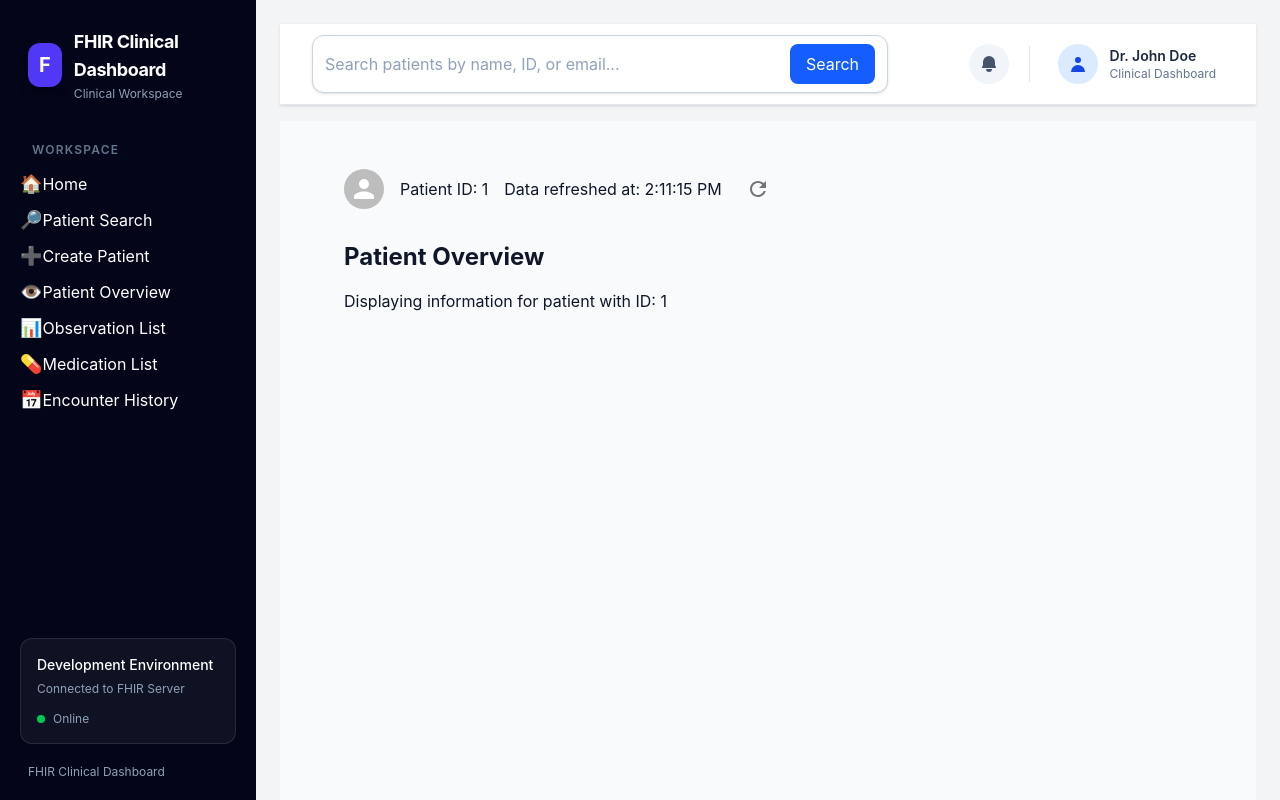
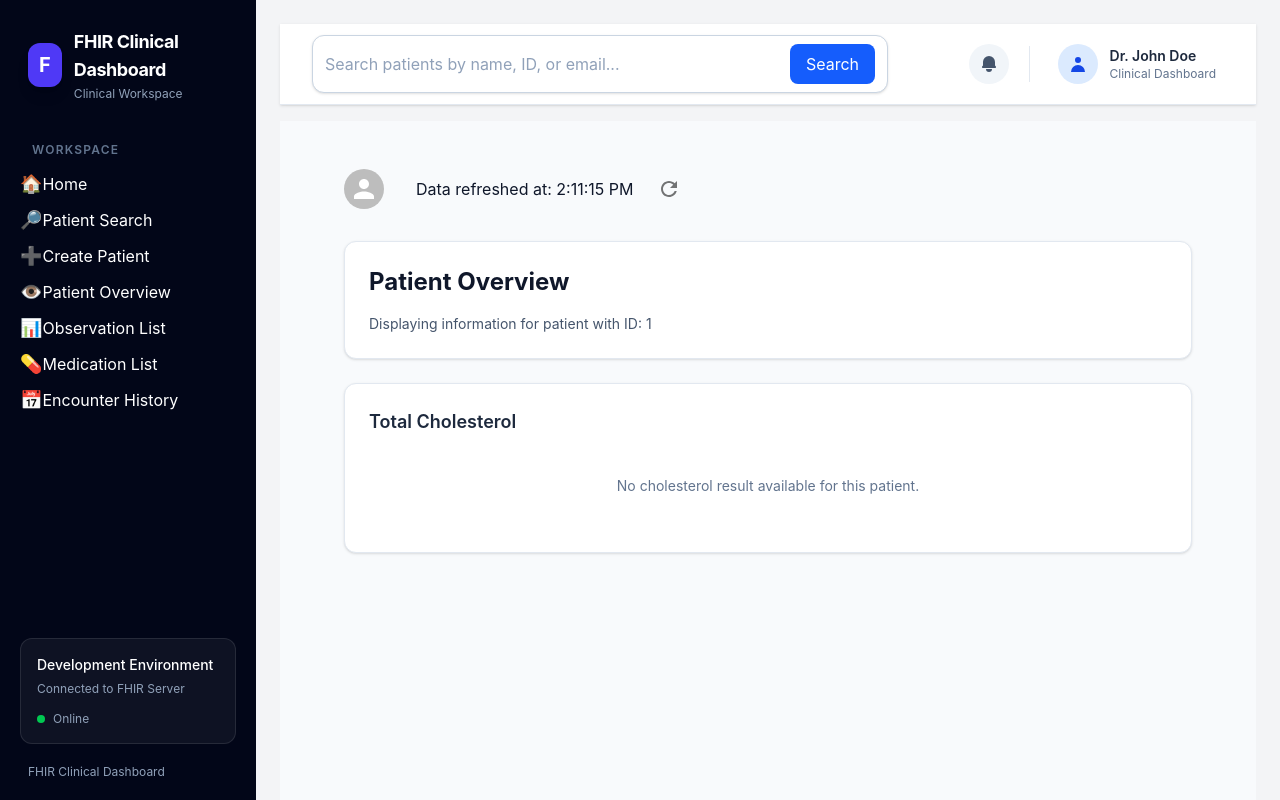
Before and after one commit to davebott-dev/fhir-clinical-dashboard, a React (Vite) app in the folder Client/: page /patient/overview/1 in a window 1280 px wide. Built offline with nearby package versions, Linux system fonts and the light colour scheme; no server answers.

Commit message:
continuing with patient overview page and added highcharts to patient dashboard

```diff
--- a/Client/package.json
+++ b/Client/package.json
@@ -12,6 +12,7 @@
   "dependencies": {
     "@emotion/react": "^11.14.0",
     "@emotion/styled": "^11.14.1",
+    "@highcharts/react": "^5.4.0",
     "@mui/icons-material": "^9.5.0",
     "@mui/material": "^9.5.0",
     "@tailwindcss/vite": "^4.3.3",
--- a/Client/src/routes/patientLayout.jsx
+++ b/Client/src/routes/patientLayout.jsx
@@ -1,4 +1,4 @@
-import {useState} from 'react';
+import { useState, useEffect } from 'react';
 import {Outlet, useParams} from 'react-router-dom';
 import Avatar from '@mui/material/Avatar';
 import IconButton from '@mui/material/IconButton';
@@ -7,19 +7,47 @@ import RefreshIcon from '@mui/icons-material/Refresh';
 function PatientLayout() {
   const [timestamp, setTimestamp] = useState(new Date().toLocaleTimeString());
   const { patientId } = useParams();
-  console.log(patientId);
+  const [patient, setPatient] = useState(null);
+  const [patientObservations, setPatientObservations] = useState([]);
+  const [loading, setLoading] = useState(true);
+
+    useEffect(() => {
+    // Fetch patient data from fhir mock server based on patientId
+    const fetchPatientData = async () => {
+      try {
+        const response = await fetch(`https://hapi.fhir.org/baseR4/Patient/${patientId}`);
+        const data = await response.json();
+        setPatient(data);
+        const observationsResponse = await fetch(`https://hapi.fhir.org/baseR4/Observation?patient=${patientId}`);
+        const observationsData = await observationsResponse.json();
+        setPatientObservations(observationsData.entry || []);
+        setLoading(false);
+      } catch (error) {
+        console.error('Error fetching patient data:', error);
+        setLoading(false);
+      }
+    };
+    fetchPatientData();
+  }, [patientId]);
+
+  const getPatientName = () => {
+    if (!patient) return '';
+    const firstName = patient.name?.[0]?.given?.[0] || '';
+    const lastName = patient.name?.[0]?.family || '';
+    return `${firstName} ${lastName}`;
+  }
 
   return (
     <main className ="min-h-screen bg-slate-50 px-4 py-6 sm:px-8">
       <div className="mb-8 flex flex-row items-center gap-4">
       <Avatar/>
-      {patientId && <p>Patient ID: {patientId}</p>}
+      {patientId && <p>{getPatientName()}</p>}
       <span>Data refreshed at: {timestamp}</span>
       <IconButton aria-label="refresh" onClick={() => setTimestamp(new Date().toLocaleTimeString())}>
         <RefreshIcon />
       </IconButton>
       </div>
-      <Outlet />
+      <Outlet context={ [patient ,loading, patientObservations] } />
     </main>
   );
 }
--- a/Client/src/routes/patientOverview.jsx
+++ b/Client/src/routes/patientOverview.jsx
@@ -1,45 +1,103 @@
-import { useState, useEffect } from 'react';
-import { useParams } from 'react-router-dom';
+import { useParams, useOutletContext } from 'react-router-dom';
+import {Chart, Title, YAxis} from '@highcharts/react';
+import {GaugeSeries} from '@highcharts/react/series/Gauge';
 
 function PatientOverview() {
   const { patientId } = useParams();
-  const [patient, setPatient] = useState(null);
-  const [loading, setLoading] = useState(true);
+  const [patient, loading, patientObservations] = useOutletContext();
 
-  useEffect(() => {
-    // Fetch patient data from fhir mock server based on patientId
-    const fetchPatientData = async () => {
-      try {
-        const response = await fetch(`https://hapi.fhir.org/baseR4/Patient/${patientId}`);
-        const data = await response.json();
-        setPatient(data);
-        setLoading(false);
-      } catch (error) {
-        console.error('Error fetching patient data:', error);
-        setLoading(false);
-      }
-    };
-    fetchPatientData();
-  }, [patientId]);
+  const cholesterolObservation = (patientObservations ?? []).filter(observation => observation.resource?.code?.coding?.[0]?.code === '2093-3')[0];
 
   return (
-    <>
-      <div>
+    <main className = "space-y-6">
+      <section className="rounded-xl border border-slate-200 bg-white p-6 shadow-sm">
         <h1 className="text-2xl font-bold mb-4">Patient Overview</h1>
-        <p>Displaying information for patient with ID: {patientId}</p>
+        <p className="text-sm text-slate-600">Displaying information for patient with ID: {patientId}</p>
         {loading && <p>Loading...</p>}
         {patient && (
-          <div className="mt-4">
-            <h2 className="text-lg font-semibold mb-2">Patient Details</h2>
-            <p><strong>First Name:</strong> {patient.name?.[0]?.given?.[0]}</p>
-            <p><strong>Last Name:</strong> {patient.name?.[0]?.family}</p>
-            <p><strong>Email:</strong> {patient.telecom?.find(t => t.system === 'email')?.value}</p>
-            <p><strong>Gender:</strong> {patient.gender}</p>
-            <p><strong>Birth Date:</strong> {patient.birthDate}</p>
+          <div className="mt-5 grid grid-cols-1 gap-4 sm:grid-cols-2">
+            <div>
+            <p className="text-sm text-slate-600">First Name: </p>
+              <p>{patient.name?.[0]?.given?.[0]}</p>
+            <p className="text-sm text-slate-600">Last Name: </p>
+              <p>{patient.name?.[0]?.family}</p>
+            <p className="text-sm text-slate-600">Email: </p>
+              <p>{patient.telecom?.find(t => t.system === 'email')?.value}</p>
+            <p className="text-sm text-slate-600">Gender: </p>
+              <p>{patient.gender}</p>
+            <p className="text-sm text-slate-600">Birth Date: </p>
+              <p>{patient.birthDate}</p>
+          </div>
           </div>
         )}
-      </div>
-    </>
+        </section>
+
+ {/* Cholesterol gauge */}
+      <section className="rounded-xl border border-slate-200 bg-white p-6 shadow-sm">
+        <h2 className="mb-2 text-lg font-semibold text-slate-800">
+          Total Cholesterol
+        </h2>
+
+        {cholesterolObservation == null ? (
+          <p className="py-8 text-center text-sm text-slate-500">
+            No cholesterol result available for this patient.
+          </p>
+        ) : (
+          <>
+            <p className="mb-2 text-center text-3xl font-bold text-slate-800">
+              {cholesterolObservation?.resource?.valueQuantity?.value} mg/dL
+            </p>
+
+            <Chart>
+              <Title text="Total Cholesterol (mg/dL)" />
+
+              <YAxis
+                min={0}
+                max={300}
+                tickInterval={50}
+                plotBands={[
+                  {
+                    from: 0,
+                    to: 200,
+                    color: 'rgba(34, 197, 94, 0.18)',
+                  },
+                  {
+                    from: 200,
+                    to: 300,
+                    color: 'rgba(239, 68, 68, 0.18)',
+                  },
+                ]}
+              />
+
+              <GaugeSeries
+                options={{
+                  name: 'Total Cholesterol',
+                  data: [
+                    {
+                      name: 'Total Cholesterol',
+                      y: Math.min(cholesterolObservation?.resource?.valueQuantity?.value, 300),
+                    },
+                  ],
+                  dataLabels: {
+                    enabled: true,
+                    format: '{y} mg/dL',
+                  },
+                  tooltip: {
+                    pointFormat: '<b>{point.y} mg/dL</b>',
+                  },
+                }}
+              />
+            </Chart>
+            {cholesterolObservation?.resource?.valueQuantity?.value > 300 && (
+              <p className="mt-2 text-sm text-amber-700">
+                The result exceeds the gauge scale. The displayed needle is
+                capped at 300 mg/dL; the actual result is shown above.
+              </p>
+            )}
+          </>
+        )}
+      </section>
+    </main>
   );
 }
 
```
Also changed, not shown: 1 other file (tests, documents, lock files or other folders).
